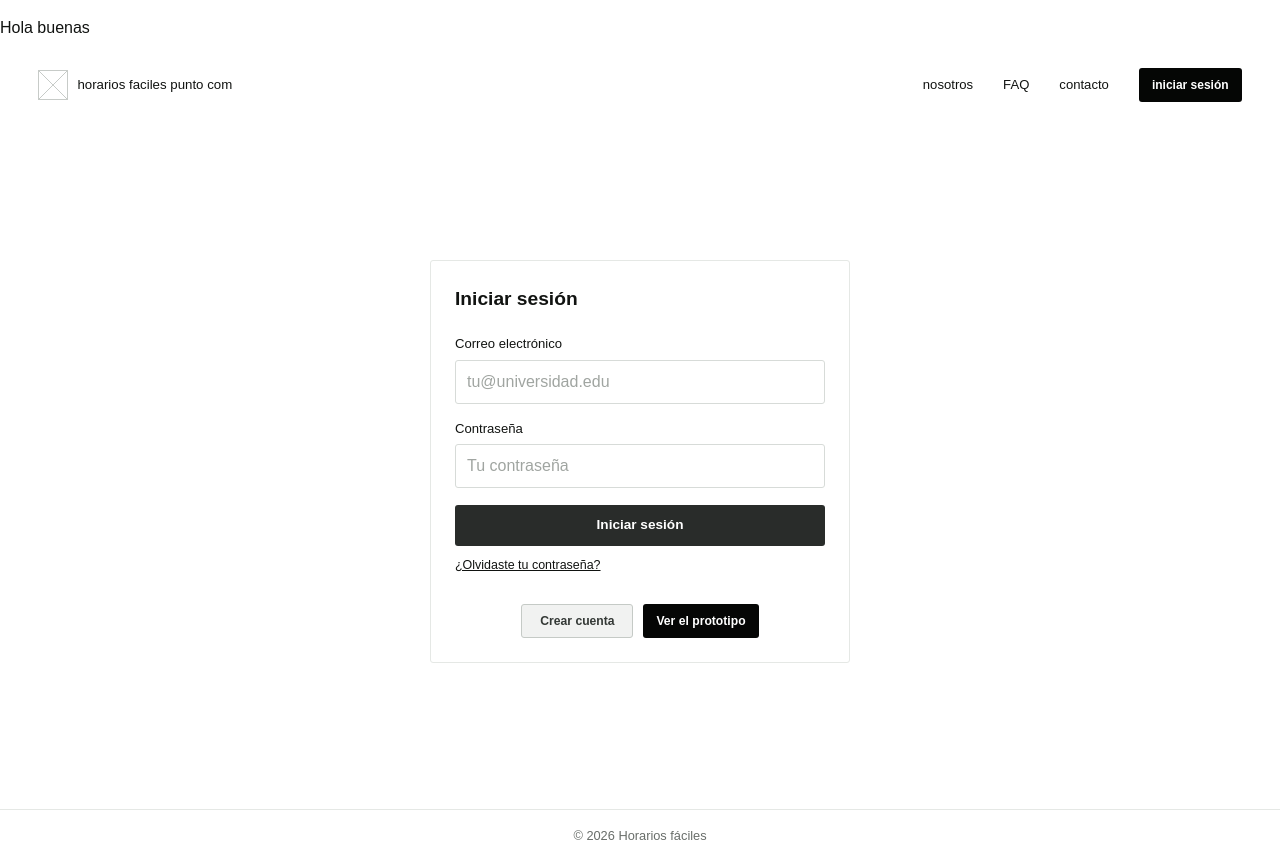
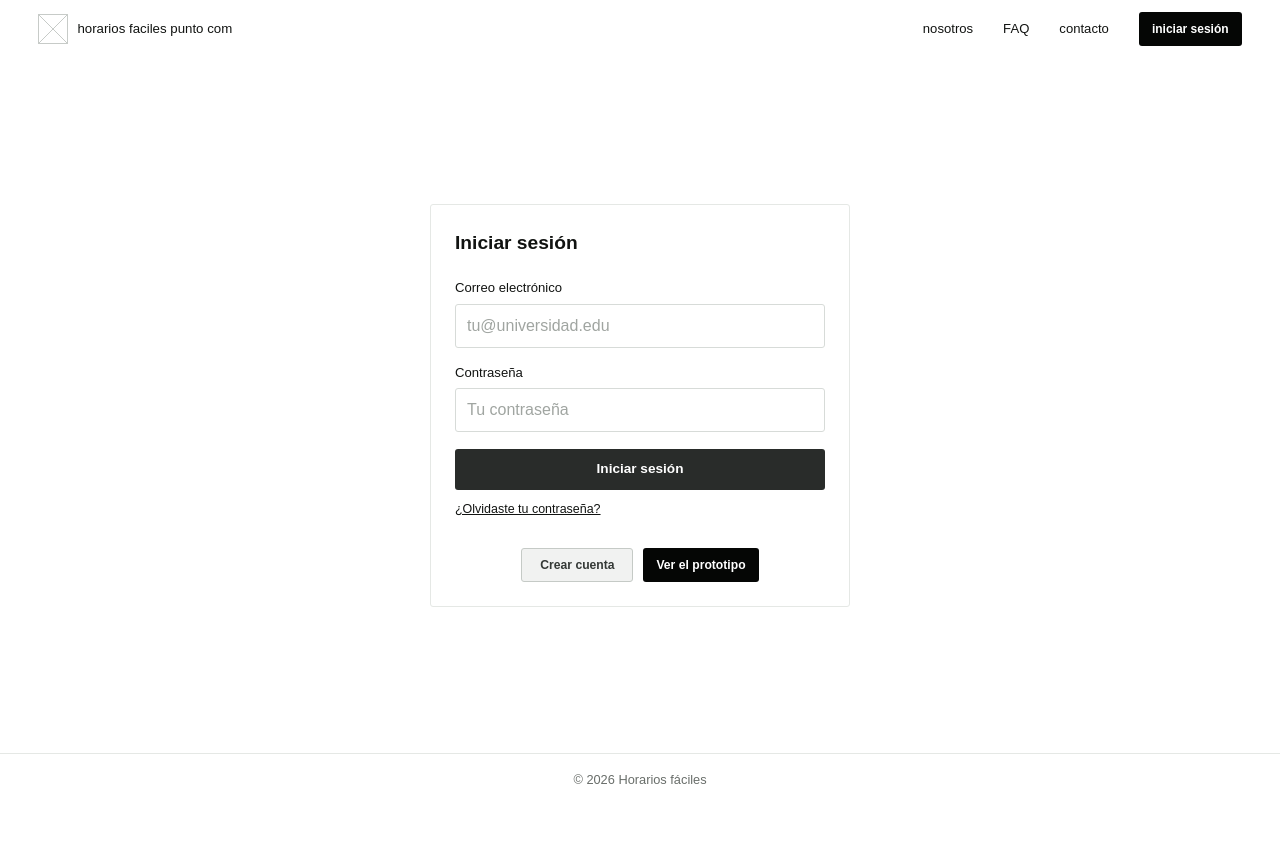
Before and after one commit to Astean0/HorariosEasy, a plain HTML site: page pages/login.html in a window 1280 px wide. After the commit the page ends 805 px from the top, so only its background shows below. Drawn offline with Linux system fonts and the light colour scheme.

Commit message:
Update login.html

```diff
--- a/pages/login.html
+++ b/pages/login.html
@@ -10,7 +10,6 @@
 </head>
 
 <body>
-  <p>Hola buenas</p>
   <header class="site-header">
     <a class="site-brand" href="../index.html" aria-label="Horarios fáciles, inicio">
       <span class="brand-mark" aria-hidden="true"></span>
```
